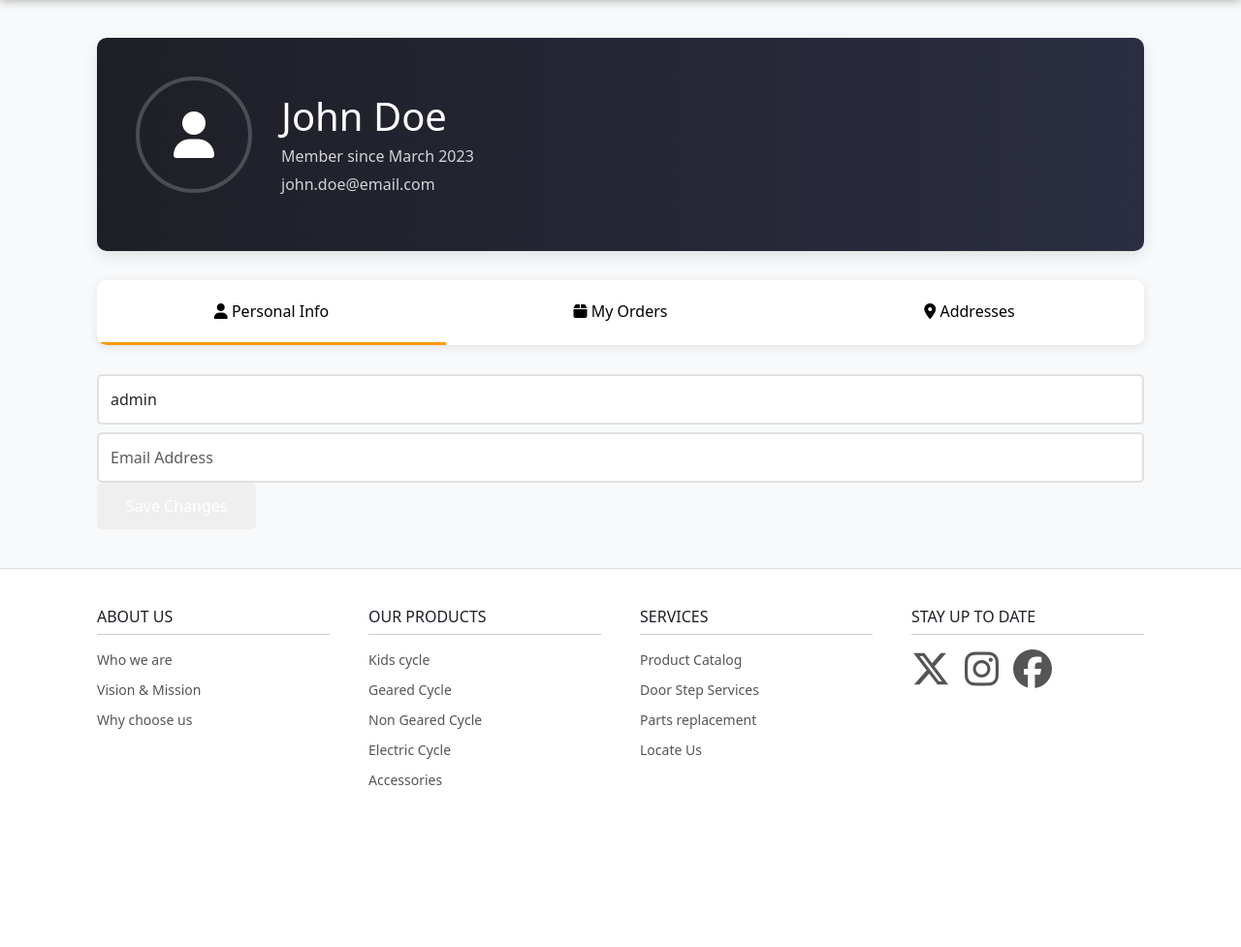
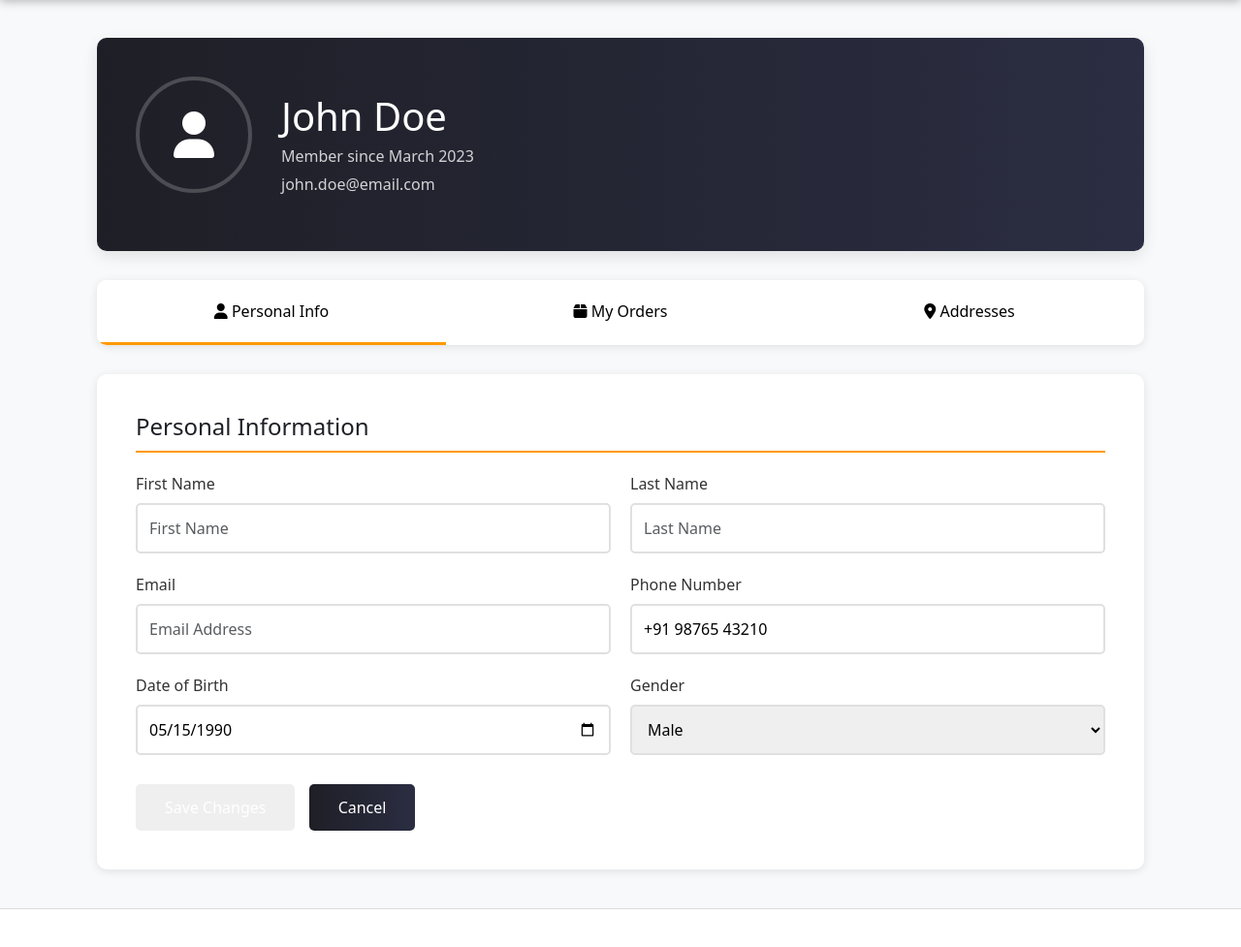
Before and after one commit to SanjaiPG/Ecommerce-platform-for-selling-cycles, a Django app: page /update_user/ in a window 1280 px wide. Shown: the part 91-1068 px from the top of the page at 97% size. Before the commit the page ends 901 px from the top, so only its background shows below. Run offline with Django 5.2, Linux system fonts and the light colour scheme; a user stored in the database is signed in; data comes from the database, SQL or seed files in the repository; both versions use the stored data as it was after the commit; some libraries are stand-ins or nearby versions.

Commit message:
Changes in update_user

```diff
--- a/Back-End/ecom/skyraptor/froms.py
+++ b/Back-End/ecom/skyraptor/froms.py
@@ -39,18 +39,23 @@ class UpdateUserForm(UserChangeForm):
         label="",
         widget=forms.TextInput(attrs={'class': 'form-control', 'placeholder': 'Email Address'})
     )
-    username = forms.CharField(
+    first_name = forms.CharField(
         label="",
-        widget=forms.TextInput(attrs={'class': 'form-control', 'placeholder': 'Username'})
+        widget=forms.TextInput(attrs={'class': 'form-control', 'placeholder': 'First Name'})
+    )
+    last_name = forms.CharField(
+        label="",
+        widget=forms.TextInput(attrs={'class': 'form-control', 'placeholder': 'Last Name'})
     )
 
     class Meta:
         model = User
-        fields = ('username', 'email')
+        fields = ('first_name', 'last_name', 'email')
 
     def __init__(self, *args, **kwargs):
         super(UpdateUserForm, self).__init__(*args, **kwargs)
 
         # Removing the help texts
-        self.fields['username'].help_text = None
+        self.fields['first_name'].help_text = None
+        self.fields['last_name'].help_text = None
         self.fields['email'].help_text = None
--- a/Back-End/ecom/skyraptor/templates/html/update_user.html
+++ b/Back-End/ecom/skyraptor/templates/html/update_user.html
@@ -142,26 +142,28 @@
             </button>
         </div>
 
-        <!-- <form method="POST" action="{% url 'update_user' %}">
+        <form method="POST" action="{% url 'update_user' %}">
             {% csrf_token %}
-            {{ user_form.as_p }}c
             <div id="personal" class="tab-content active">
                 <div class="form-section">
                     <h3>Personal Information</h3>
                     <div class="form-row">
                         <div class="form-group">
                             <label for="firstName">First Name</label>
-                            <input type="text" name="username" id="firstName" value="John">
+                            {{ user_form.first_name.label_tag }}
+                            {{ user_form.first_name }}
                         </div>
                         <div class="form-group">
                             <label for="lastName">Last Name</label>
-                            <input type="text" id="lastName" value="Doe">
+                            {{ user_form.last_name.label_tag }}
+                            {{ user_form.last_name }}
                         </div>
                     </div>
                     <div class="form-row">
                         <div class="form-group">
                             <label for="email">Email</label>
-                            <input type="email" id="email" name="email" value="john.doe@email.com">
+                            {{ user_form.email.label_tag }}
+                            {{ user_form.email }}
                         </div>
                         <div class="form-group">
                             <label for="phone">Phone Number</label>
@@ -187,22 +189,7 @@
                 <button class="btn-primary" type="submit">Save Changes</button>
                 <button class="btn-secondary">Cancel</button>
             </div>
-        </form> -->
-
-        <form method="POST" action="{% url 'update_user' %}">
-            {% csrf_token %}
-            <div class="form-group">
-                {{ user_form.username.label_tag }}
-                {{ user_form.username }}
-            </div>
-            <div class="form-group">
-                {{ user_form.email.label_tag }}
-                {{ user_form.email }}
-            </div>
-            <button type="submit" class="btn-primary">Save Changes</button>
         </form>
-
-
     </div>
 
     <footer class="main-footer">
```
Also changed, not shown: Back-End/ecom/db.sqlite3.
